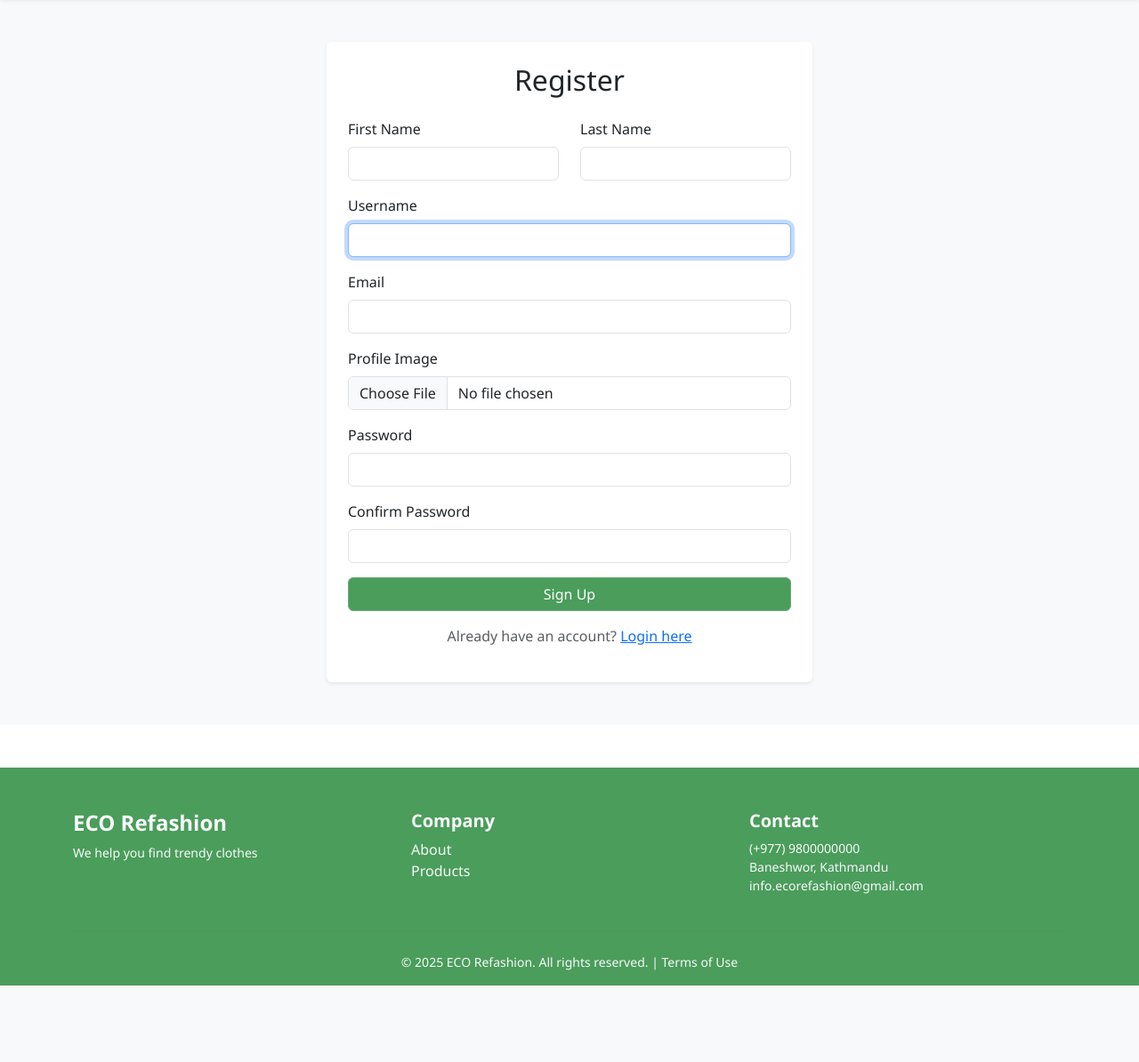
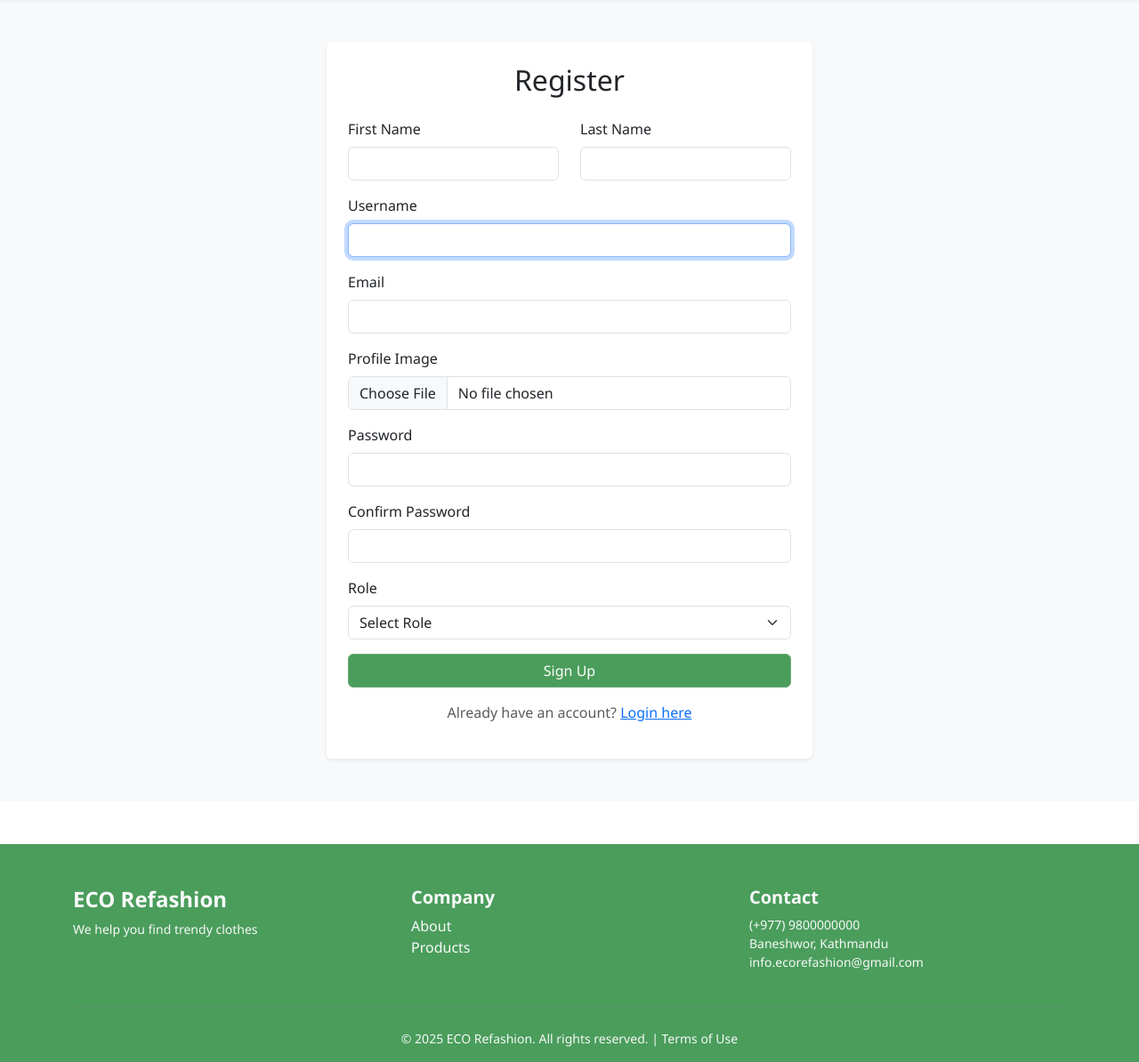
Before and after one commit to Baibhav9/Eco-Refashion-, a Django app: a page that uses apps/accounts/templates/accounts/register.html in a window 1280 px wide. Shown: the part 137-1331 px from the top of the page at 89% size. Before the commit the page ends 1245 px from the top, so only its background shows below. Run offline with Django 5.2, Linux system fonts and the light colour scheme.

Commit message:
Fix Login Register Frontend

```diff
--- a/apps/accounts/admin.py
+++ b/apps/accounts/admin.py
@@ -6,7 +6,7 @@ from .models import CustomUser
 class CustomUserAdmin(UserAdmin):
     # If you want to show the role in the admin list:
     fieldsets = (
-        (None, {'fields': ('username', 'password', 'role')}),
+        (None, {'fields': ('username', 'password', 'role', 'phone')}),
         ('Permissions', {'fields': ('is_active', 'is_staff', 'is_superuser', 'user_permissions', 'groups')}),
         ('Important dates', {'fields': ('last_login', 'date_joined')}),
     )
--- a/apps/accounts/forms.py
+++ b/apps/accounts/forms.py
@@ -40,7 +40,7 @@ class CustomUserCreationForm(UserCreationForm):
 
     class Meta(UserCreationForm.Meta):
         model = CustomUser
-        fields = ('first_name', 'last_name', 'username', 'email', 'profile_image', 'password1', 'password2')
+        fields = ('first_name', 'last_name', 'username', 'email', 'profile_image', 'password1', 'password2', 'role')
 
     def __init__(self, *args, **kwargs):
         super().__init__(*args, **kwargs)
--- a/apps/accounts/templates/accounts/login.html
+++ b/apps/accounts/templates/accounts/login.html
@@ -47,6 +47,8 @@
                             <p class="mt-3 text-center text-muted">
                                 Don't have an account?
                                 <a href="{% url 'accounts:register' %}">Register here</a>
+                                Or,
+                                <a href="{% url 'accounts:register' %}?type=institution">Register As an Institution</a>
                             </p>
                         </div>
                     </div>
--- a/apps/accounts/templates/accounts/register.html
+++ b/apps/accounts/templates/accounts/register.html
@@ -90,6 +90,16 @@
                                     {% endif %}
                                 </div>
 
+                                {% if request.GET.type == "institution" %}
+                                    <div class="mb-3">
+                                        <label for="id_role" class="form-label">Role</label>
+                                        <select name="role" id="id_role" class="form-select">
+                                            <option value="">Select Role</option>
+                                            <option value="organization">Organization</option>
+                                            <option value="seller">Seller</option>
+                                        </select>
+                                    </div>
+                                {% endif %}
                                 <button type="submit" class="btn btn-primary w-100">Sign Up</button>
                             </form>
 
--- a/apps/accounts/views.py
+++ b/apps/accounts/views.py
@@ -7,8 +7,6 @@ from django.urls import reverse_lazy
 from django.views.generic import TemplateView, CreateView, UpdateView
 
 from .forms import CustomUserCreationForm, LoginForm, CustomUserChangeForm
-from django.contrib.auth.forms import AuthenticationForm, PasswordChangeForm
-
 
 class RegisterView(CreateView):
     template_name = "accounts/register.html"
```
